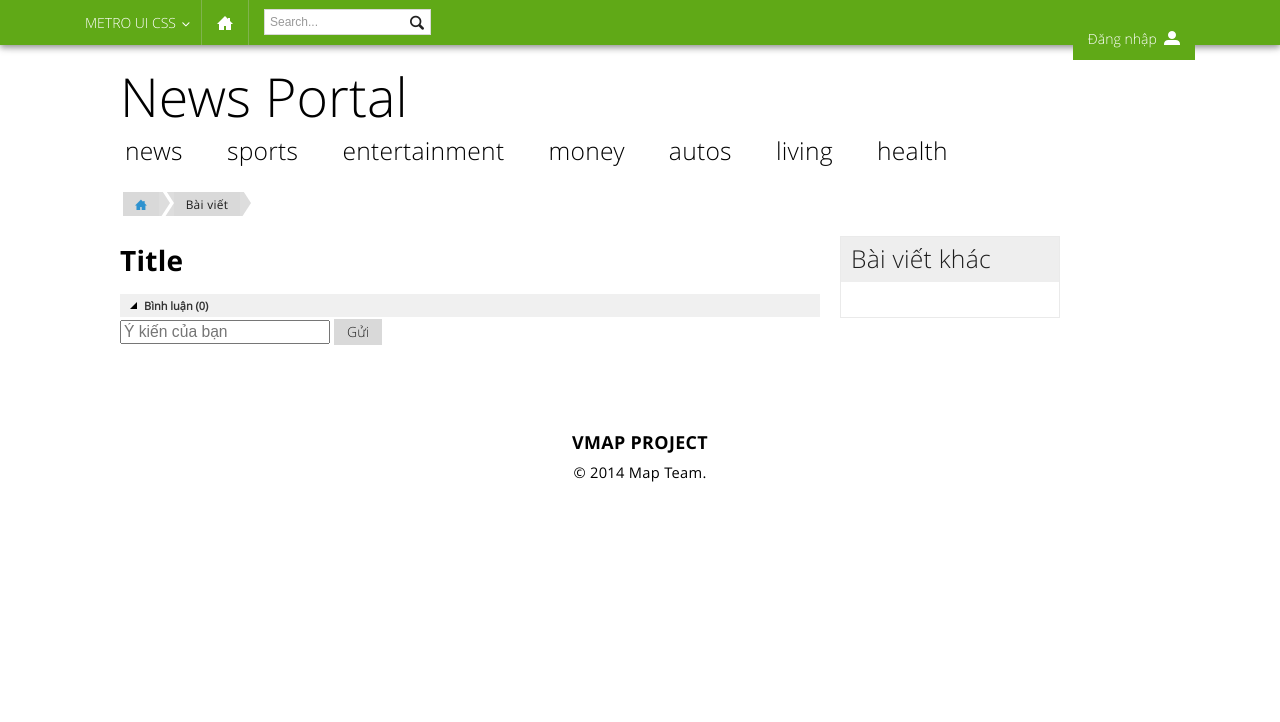
After one commit to RubikinTeam/map, a PHP site: the page made by application/views/articles/detail.twig in a window 1280 px wide. The commit adds this page. Shown: the top 722 px of the page. Run offline with PHP 8.4, Linux system fonts and the light colour scheme; the template is opened without the code that fills it, so the values that code supplies are empty; some libraries are stand-ins or nearby versions.

Commit message:
update articles/detail

```diff
--- a/application/controller/home.php
+++ b/application/controller/home.php
@@ -18,6 +18,10 @@ class Home extends Controller
     {
         $articles_model = $this->loadModel('articlesmodel');
         $articles = $articles_model->getSomeArticles(0, 3, 6);
+
+        $activities_model = $this->loadModel('ActivitiesModel');
+        $activities = $activities_model->getSomeActivities(0, 3, 6);
+
         $comments_model = $this->loadModel('commentsmodel');
         $comments = $comments_model->getSomeComments(2, 2, 1, 3 );
         $place_model = $this->loadModel('placesmodel');
@@ -29,7 +33,7 @@ class Home extends Controller
         // debug message to show where you are, just for the demo
         //echo 'Message from Controller: You are in the controller home, using the method index()';
 	// render the view, pass the data
-        $this->render('home/index', array('articles' => $articles, 'comments' => $comments, 'userLogged'=>$userLogged));
+        $this->render('home/index', array('articles' => $articles, 'activities' => $activities, 'userLogged'=>$userLogged));
 	}
     public function userLogin()
     {
--- a/application/models/activitiesmodel.php
+++ b/application/models/activitiesmodel.php
@@ -6,7 +6,7 @@
  * Date: 7/17/14
  * Time: 9:39 AM
  */
-class ActivitiesModel extends Controller
+class ActivitiesModel
 {
     public function __construct(PDO $db)
     {
--- a/application/views/_templates/base.twig
+++ b/application/views/_templates/base.twig
@@ -70,8 +70,43 @@
     </nav>
 </header>
 <!-- -->
-<!-- Content, will be passed here via Twig -->
-{% block content %} {% endblock %}
+<div class="container">
+    <div class="header-menu">
+        <div class="clearfix">
+            {#<div class="place-right">
+                <form>
+                    <div class="input-control text size6 margin20 nrm">
+                        <input type="text" name="q" placeholder="Search...">
+                        <button class="btn-search"></button>
+                    </div>
+                </form>
+            </div>#}
+            <a class="place-left" href="{{ constant('URL') }}home" title="">
+                <h1>News Portal</h1>
+            </a>
+        </div>
+        <div class="main-menu-wrapper">
+            <ul class="horizontal-menu">
+                <li><a href="#">news</a></li>
+                <li><a href="#">sports</a></li>
+                <li><a href="#">entertainment</a></li>
+                <li><a href="#">money</a></li>
+                <li><a href="#">autos</a></li>
+                <li><a href="#">living</a></li>
+                <li><a href="#">health</a></li>
+                {#<li class="place-right">
+                    <a href="#" class="dropdown-toggle">options</a>
+                    <ul class="dropdown-menu place-right" data-show="hover" style="display: none;">
+                        <li><a href="#">Go to Classic MSN</a></li>
+                        <li><a href="#">MSN Worldwide</a></li>
+                    </ul>
+                </li>#}
+            </ul>
+        </div>
+    </div>
+    <!-- Content, will be passed here via Twig -->
+    {% block content %} {% endblock %}
+</div>
 <footer>
     <div class="page-footer-content">
         <h4 class="text-center"><strong>VMAP PROJECT</strong></h4>
--- /dev/null
+++ b/application/views/articles/detail.twig
@@ -0,0 +1,58 @@
+{% extends "_templates/base.twig" %}
+{% block content %}
+    <div class="main-content clearfix">
+        <nav class="breadcrumbs small">
+            <ul>
+                <li><a href="{{ constant('URL') }}home"><i class="icon-home"></i></a></li>
+                <li><a href="#">Bài viết</a></li>
+            </ul>
+        </nav>
+        <div class="grid">
+            <div class="row">
+                <div class="span9">
+                    <!--Article's content-->
+                    <h2><strong>Title {{ article.title }}</strong></h2>
+                    <p>{{ article.date }}</p>
+                    <p><strong>{{ article.sumary }}</strong></p>
+
+                    <p>{{ article.detail }}</p>
+                    <div class="margin20"></div>
+
+                    <!-- Article's comments-->
+                    <div class="listview-outlook" data-role="listview">
+                        <div class="list-group">
+                            <div class="group-title">Bình luận ({{ comments|length }})</div>
+                            <div class="group-content">
+                                {% for comment in comments %}
+                                    <div class="list-content">
+                                        <p>{{ comment.content }}</p>
+                                        <strong>{{ comment.name }}</strong>
+                                        <p>{{ comment.date }}</p>
+                                    </div>
+                                {% endfor %}
+                            </div>
+                        </div>
+                    </div>
+                    <form action="{{ constant('URL') }}articles/addComment/{{ article.id }}" method="POST">
+                        <input type="text" name="comment" placeholder="Ý kiến của bạn" required/>
+                        <input type="submit" name="submit_add_comment" value="Gửi" />
+                    </form>
+                </div>
+                <div class="span3">
+                    <div class="panel">
+                        <div class="panel-header">
+                            Bài viết khác
+                        </div>
+                        <div class="panel-content">
+                            <ul>
+                                {% for article in otherArticles %}
+                                    <li><a href="{{ constant('URL') }}articles/detail/{{ article.id }}">Chua co title nen de the nay cho de test {{ article.id }}{{ article.title }}</a></li>
+                                {% endfor %}
+                            </ul>
+                        </div>
+                    </div>
+                </div>
+            </div>
+        </div>
+    </div>
+{% endblock %}
--- a/public/css/style.css
+++ b/public/css/style.css
@@ -1,5 +1,6 @@
-header { height: 100px; position: relative; }
+header { position: relative; }
 
 footer {}
 
+.header-menu { margin: 60px 50px -30px 50px; }
 .main-content { margin: 50px; }
```
Also changed, not shown: application/controller/articles.php (added, +32 -0 lines), application/models/articlesmodel.php (+11 -1 lines), application/views/home/index.twig (+19 -9 lines), application/views/users/register.twig (+7 -7 lines).
